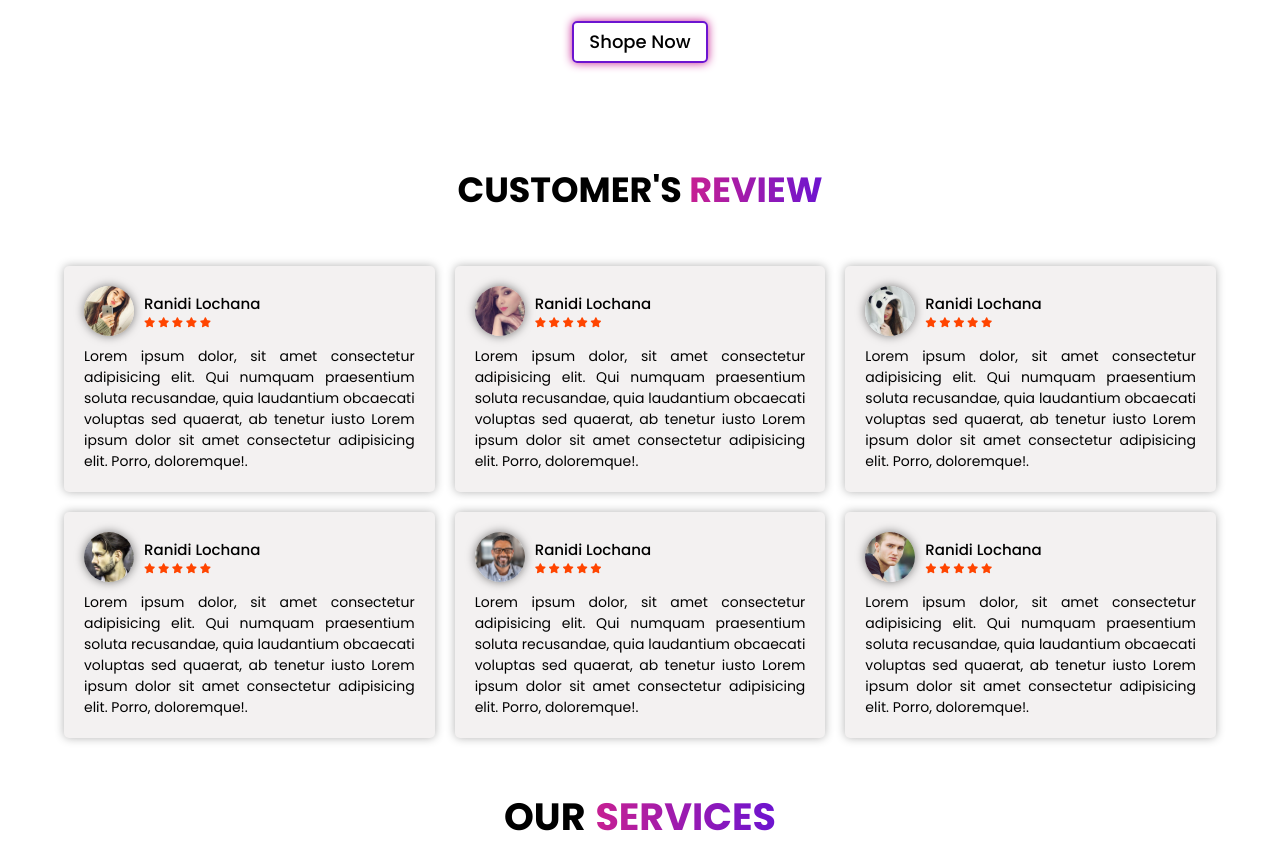
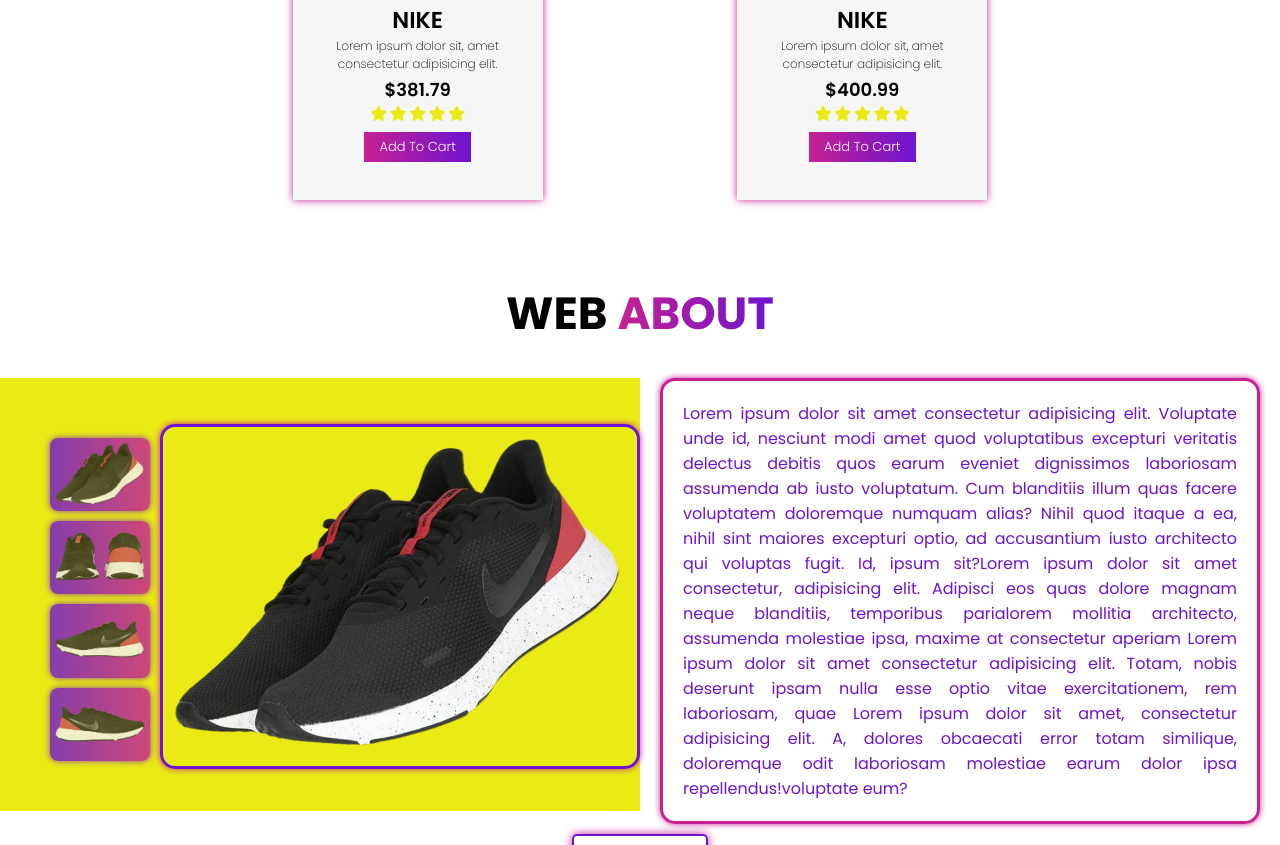
Before and after one commit to kamalkant143/nike-website.com, a plain HTML site: page index.html in a window 1280 px wide. Shown: the part 1955-2800 px from the top of the page. Drawn offline with Linux system fonts and the light colour scheme.

Commit message:
new changing

```diff
--- a/css/mediyaquary.css
+++ b/css/mediyaquary.css
@@ -9,10 +9,19 @@
 
 @media (max-width:1045px) {
 
+    .hero-section {
+        background-position: 100%;
+
+    }
+
+    .hero-section .hero-left {
+        padding-left: 2rem;
+    }
+
     .hero-section .hero-right img {
         width: 40rem;
         height:40rem;
-        padding-right: 5rem;
+        padding-right: 7rem;
     }
 
     .about-section .about-iteam .one-image img {
@@ -28,6 +37,10 @@
     .login-section .background-img .left-image img {
         width: 40rem;
     }
+
+}
+
+@media (max-width:1006px) {
 
 }
 
--- a/css/style.css
+++ b/css/style.css
@@ -302,19 +302,22 @@ a {
 
 .about-section .about-iteam  {
   display: flex;
-  justify-content: space-evenly;
-  align-items: center;
+  justify-content: space-between;
+  /* align-items: center; */
   /* flex-wrap: wrap; */
   margin-top: 3rem;
+}
+
+.about-section .about-iteam .wrapp{
+  width: 50%;
+
 }
 
 .about-section .about-iteam .all-shoes-content {
   display: flex;
   justify-content: space-evenly;
   align-items: center;
-  width: 50%;
-
-
+  background-color: #eaea14;
 }
 
 .about-section .about-iteam .all-shoes-content .all-shoes {
@@ -345,9 +348,14 @@ a {
   opacity: 1;
 }
 
+.about-section .about-iteam .one-image{
+  width: 50rem;
+  /* background-color: #000000; */
+}
+
 .about-section .about-iteam .one-image img {
-  width: 40rem;
-  display: block;
+  width: 100%;
+  /* display: block; */
   padding: 1rem;
   border-radius: 1.5rem;
   border: 3px solid #6c14d0;
@@ -357,21 +365,30 @@ a {
 }
 
 .about-section .about-iteam .shoes-about{
+  display: flex;
+  align-items: center;
   width: 50%;
+padding-inline: 2rem;
+}
+
+.about-section .about-iteam .shoes-about .wrapp-about{
+  border-radius: 1.5rem;
+  border: 3px solid #c72092;
+  box-shadow: 0 0 6px #c72092;
+  padding: 2rem;
+
 }
 
 .about-section .about-iteam .shoes-about p {
-  height: 30rem;
-  font-size: 1.3rem;
+  font-size: 1.6rem;
   font-weight: 400;
-  margin: 0 3rem 0 8rem;
-  padding: 2rem;
-  border-radius: 1.5rem;
-  border: 3px solid #c72092;
-  box-shadow: 0 0 6px #c72092;
   color: #6c14d0;
   text-align: justify;
   overflow-y: auto;
+}
+
+.about-section .about-iteam .shoes-about p::-webkit-scrollbar{
+  display: none;
 }
 
 .about-section .btn {
--- a/index.html
+++ b/index.html
@@ -36,7 +36,7 @@
     <!-- ============== nav bar end ============== -->
 
     <!-- ============== hero section start ============== -->
-<!--
+
     <section class="main-hero-section" id="home">
       <div class="hero-section">
         <div class="hero-left">
@@ -53,7 +53,7 @@
         </div>
       </div>
     </section>
-     -->
+
     <!-- ============== hero section end ============== -->
 
     <!-- ============== product section start ============== -->
@@ -253,6 +253,7 @@
     <section class="about-section" id="about">
       <h2>web <span>about</span></h2>
       <div class="about-iteam">
+        <div class="wrapp">
         <div class="all-shoes-content">
           <div class="all-shoes">
             <div class="image-container">
@@ -272,7 +273,10 @@
             <img src="image/red_shoes1.png" alt="" />
           </div>
         </div>
+      </div>
         <div class="shoes-about">
+
+          <div class="wrapp-about">
           <p>
             Lorem ipsum dolor sit amet consectetur adipisicing elit. Voluptate
             unde id, nesciunt modi amet quod voluptatibus excepturi veritatis
@@ -290,6 +294,7 @@
             similique, doloremque odit laboriosam molestiae earum dolor ipsa
             repellendus!voluptate eum?
           </p>
+        </div>
         </div>
       </div>
       <div class="btn">
```
